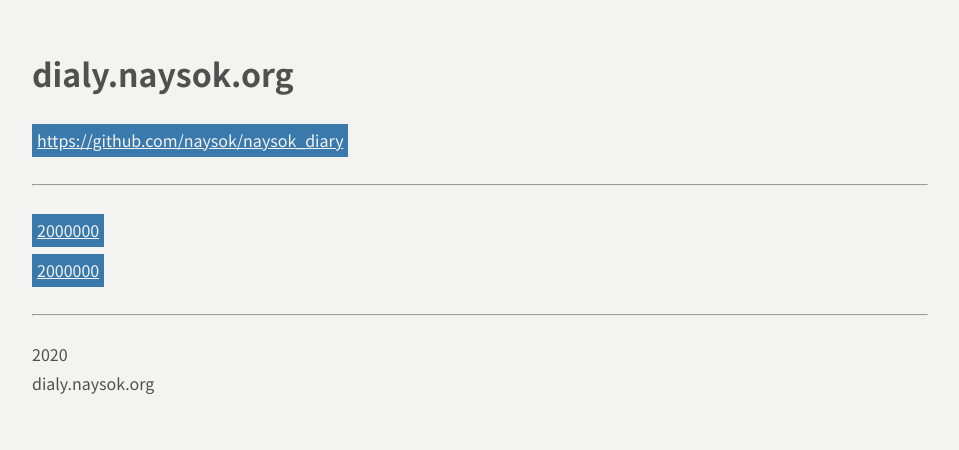
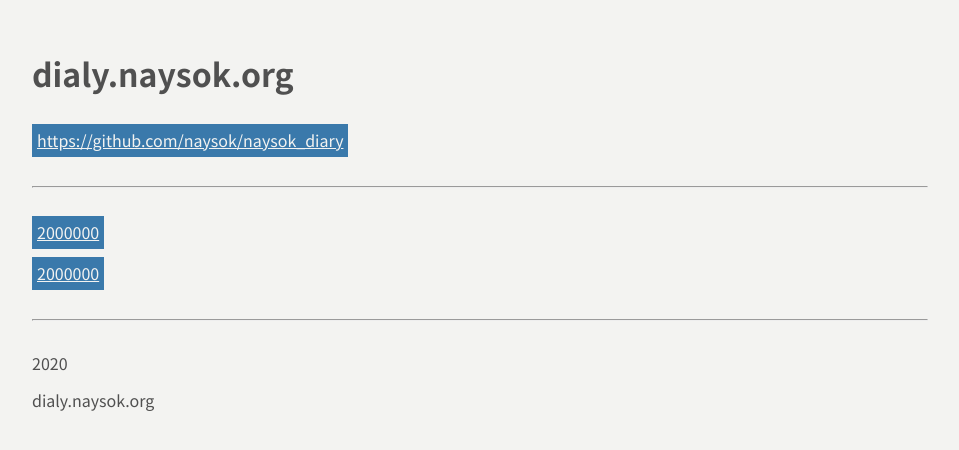
Before and after one commit to naysok/naysok_diary, a PHP site: page / in a window 1280 px wide. Shown: the top 450 px of the page, without its empty margins (160-1119 px from the left). Run offline with PHP 8.4, Linux system fonts and the light colour scheme.

Commit message:
[update] fix design

```diff
--- a/css/main.css
+++ b/css/main.css
@@ -20,9 +20,24 @@ body {
   text-align: left;
 }
 
+h3 {
+  padding-top: 24px;
+  padding-bottom: 8px;
+}
+
 p {
-  line-height: 250%;
+  line-height: 160%;
   font-size: 16px;
+  padding-top: 8px;
+  padding-bottom: 8px;
+}
+
+.url p,
+.footer p {
+  line-height: 230%;
+  font-size: 16px;
+  padding-top: 0px;
+  padding-bottom: 0px;
 }
 
 a,
@@ -40,7 +55,6 @@ a:hover {
   background-color: var(--color2);
 }
 
-.footer p {
-  line-height: 180%;
-  font-size: 16px;
+ul {
+  list-style-position: inside;
 }
```
